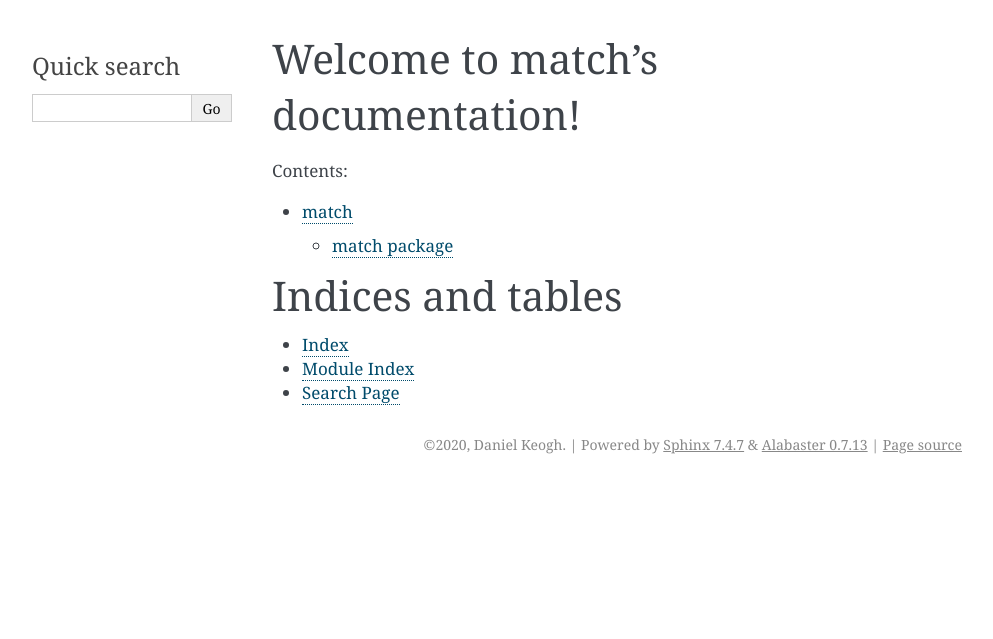
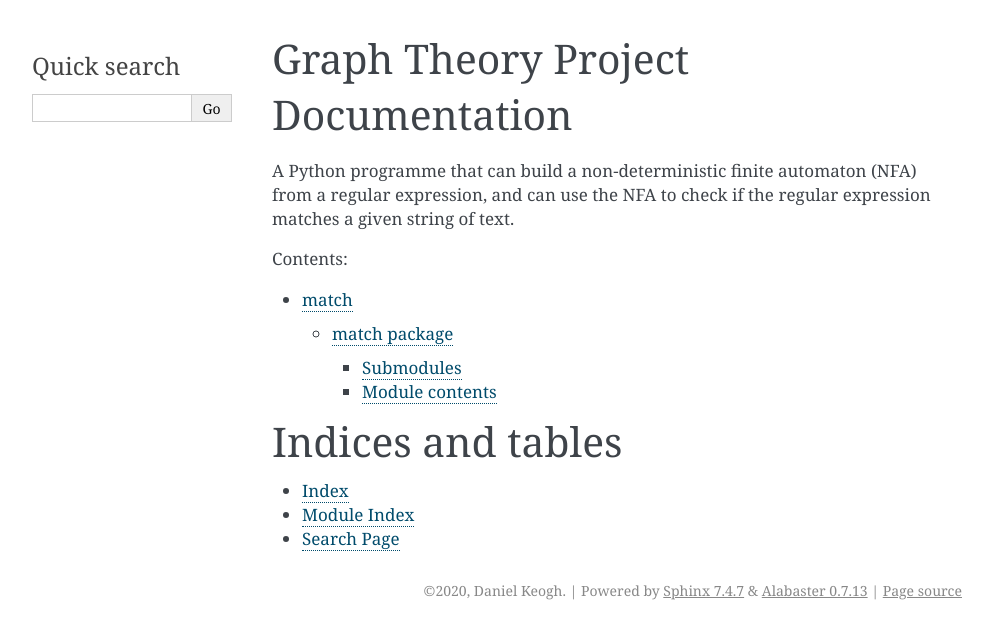
Before and after one commit to daniel-keogh/graph-theory, a Sphinx documentation site: the page built from docs/index.rst, in a window 1280 px wide. Shown: the top 639 px of the page, without its empty margins (148-1141 px from the left). Built offline with Sphinx 7.4.7, drawn with Linux system fonts in a browser that asks for light colours.

Commit message:
Small changes to docs

```diff
--- a/docs/conf.py
+++ b/docs/conf.py
@@ -32,7 +32,7 @@ sys.path.insert(0, os.path.abspath('../'))
 # extensions coming with Sphinx (named 'sphinx.ext.*') or your custom
 # ones.
 extensions = ['sphinx.ext.autodoc',
-    'sphinx.ext.viewcode',
+    # 'sphinx.ext.viewcode',
     'sphinx.ext.githubpages']
 
 # Add any paths that contain templates here, relative to this directory.
--- a/docs/index.rst
+++ b/docs/index.rst
@@ -3,11 +3,14 @@
    You can adapt this file completely to your liking, but it should at least
    contain the root `toctree` directive.
 
-Welcome to match's documentation!
-=================================
+Graph Theory Project Documentation
+==================================
+
+A Python programme that can build a non-deterministic finite automaton (NFA) from a regular expression, and
+can use the NFA to check if the regular expression matches a given string of text.
 
 .. toctree::
-   :maxdepth: 2
+   :maxdepth: 3
    :caption: Contents:
 
    modules
```
